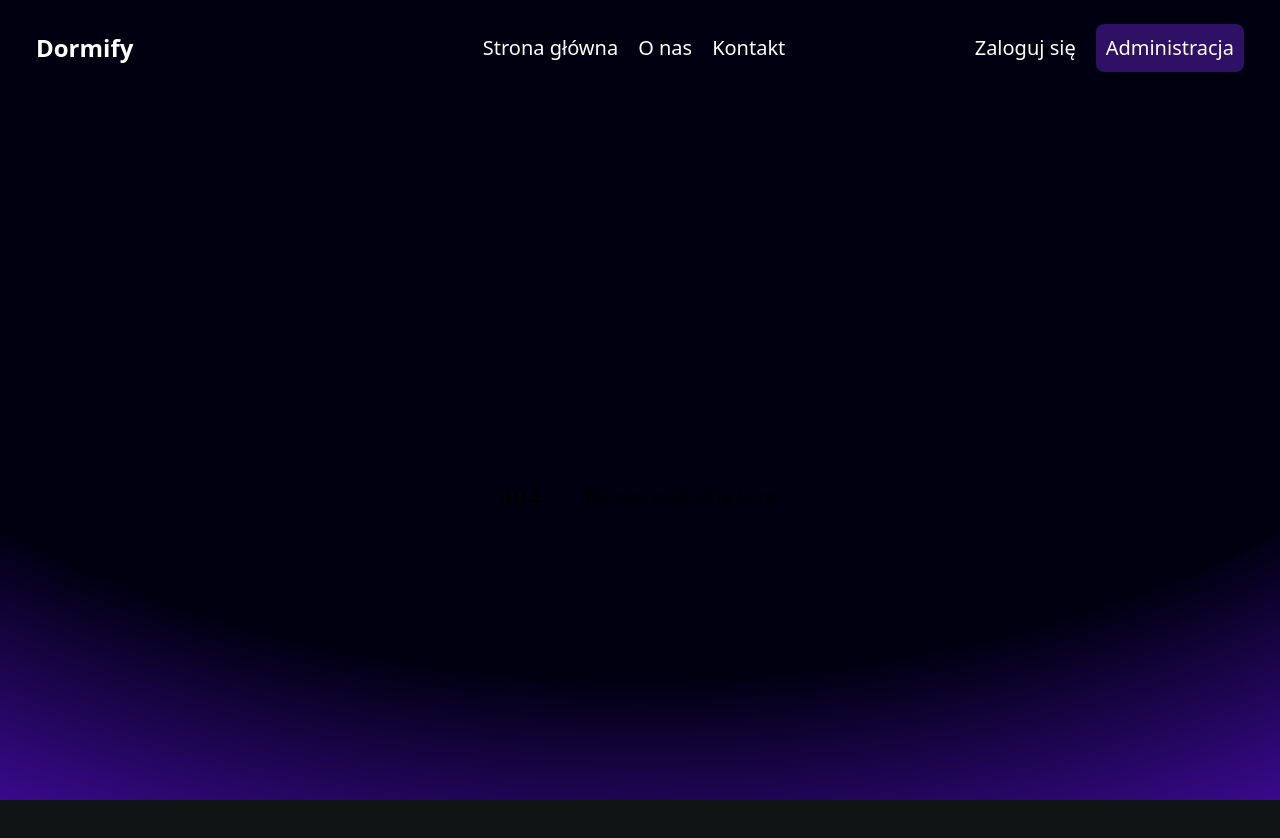
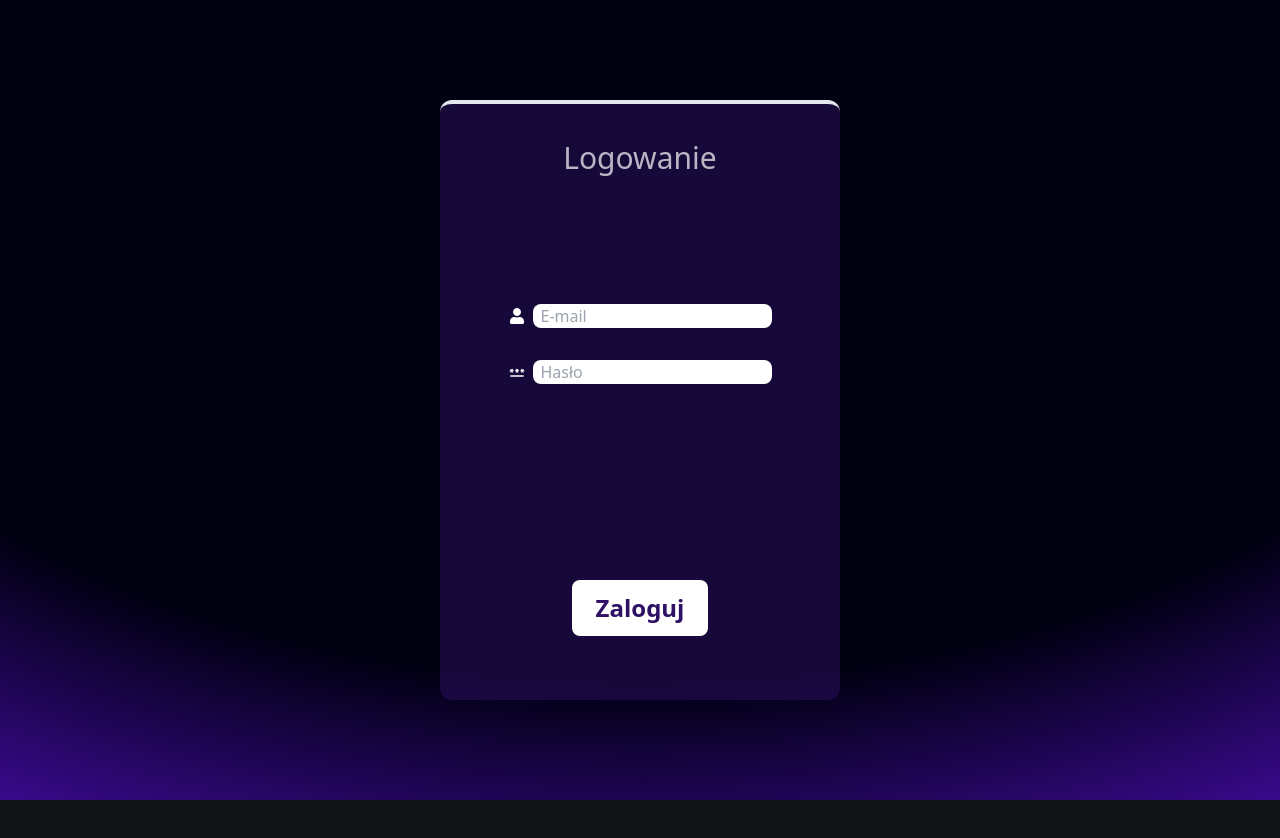
Before and after one commit to kamil-cichecki/Django, a Next.js app in the folder dormify-frontend/: page /login in a window 1280 px wide. Before the commit this address had no page. Shown: the top 838 px of the page. After the commit the page ends 800 px from the top, so only its background shows below. Built offline with nearby package versions, Linux system fonts and the light colour scheme.

Commit message:
Logowanie

```diff
--- /dev/null
+++ b/dormify-frontend/app/admin/page.js
@@ -0,0 +1,5 @@
+import React from 'react';
+
+export default function Admin() {
+  return <div>Admin</div>;
+}
--- a/dormify-frontend/app/layout.js
+++ b/dormify-frontend/app/layout.js
@@ -1,5 +1,4 @@
 import './globals.css';
-import Navbar from '@/components/Navbar/navbar';
 
 export const metadata = {
   title: 'Create Next App',
@@ -11,7 +10,6 @@ export default function RootLayout({ children }) {
     <html lang="en">
       <body className="bg-theme w-full h-screen">
         <div className="absolute inset-0 -z-10 h-full w-full items-center px-5 py-24 [background:radial-gradient(125%_125%_at_50%_10%,#001_60%,#61e_100%)]"></div>
-        <Navbar />
         {children}
       </body>
     </html>
--- /dev/null
+++ b/dormify-frontend/app/login/page.js
@@ -0,0 +1,71 @@
+'use client';
+import React from 'react';
+import { useState } from 'react';
+import { FaUser } from 'react-icons/fa';
+import { MdOutlinePassword } from 'react-icons/md';
+import { loginUser } from '@/lib/auth';
+
+export default function User() {
+  const [email, setEmail] = useState('');
+  const [password, setPassword] = useState('');
+  const [error, setError] = useState(null);
+
+  const handleSubmit = async (e) => {
+    e.preventDefault();
+    setError(null);
+
+    try {
+      const data = await loginUser(email, password);
+      localStorage.setItem('access', data.access);
+      localStorage.setItem('refresh', data.refresh);
+      alert('Logged in successfully!');
+    } catch (err) {
+      setError(err.message);
+    }
+  };
+
+  return (
+    <div className="w-full h-screen flex flex-col items-center justify-center text-white">
+      <div className="bg-violet-950 w-[400px] h-[600px] bg-opacity-50 rounded-xl border-t-4 flex flex-col items-center relative">
+        <h1 className="text-3xl mt-9 opacity-70">Logowanie</h1>
+        <form onSubmit={handleSubmit} className="gap-8 flex flex-col mt-32 ">
+          <div className="flex flex-row justify-between gap-2 items-center">
+            <label>
+              <FaUser />
+            </label>
+            <input
+              type="email"
+              value={email}
+              onChange={(e) => setEmail(e.target.value)}
+              required
+              className="rounded-lg pl-2 text-black"
+              placeholder="E-mail"
+            />
+          </div>
+          <div className="flex flex-row justify-between gap-2 items-center">
+            <label>
+              <MdOutlinePassword />
+            </label>
+            <input
+              type="password"
+              value={password}
+              onChange={(e) => setPassword(e.target.value)}
+              required
+              className="rounded-lg pl-2 text-black"
+              placeholder="Hasło"
+            />
+          </div>
+          {error && <p style={{ color: 'red' }}>{error}</p>}
+          <div className="absolute bottom-0 left-0 w-full flex flex-col items-center mb-16">
+            <button
+              type="submit"
+              className=" items-center text-center bg-white text-violet-950 font-bold py-3 px-6 text-2xl rounded-lg"
+            >
+              Zaloguj
+            </button>
+          </div>
+        </form>
+      </div>
+    </div>
+  );
+}
--- a/dormify-frontend/app/page.js
+++ b/dormify-frontend/app/page.js
@@ -1,31 +1,31 @@
 'use client';
 import { useState } from 'react';
 import Image from 'next/image';
+import HomeInfo from '@/components/Home/HomeInfo';
+import Footer from '@/components/Footer/Footer';
+import Navbar from '@/components/Navbar/Navbar';
 
 export default function Home() {
   return (
-    <div className="w-full items-center flex flex-col justify-center">
-      <h2 className="text-white text-6xl text-center font-bolder mt-32">
+    <div>
+      <Navbar />
+      <div className="w-full h-screen items-center flex flex-col justify-center">
+        <h2 className="text-white text-6xl text-center font-bolder">
           Witamy w Dormify
         </h2>
         <div className="flex flex-row w-[80%] gap-20 items-center justify-center">
-        <div className=" w-[500px] h-[300px] text-justify items-center justify-center flex flex-col rounded-full p-24 mt-9 border-b-2 border-violet-200">
+          <div className=" w-[500px] h-[300px] text-justify items-center justify-center flex flex-col rounded-full p-24 border-b-2 border-violet-200">
             <p className="text-white text-xl">
               Doomify to nowoczesne narzędzie do zarządzania administracją i
               mieszkańcami akademika. Ułatwia zarządzanie danymi, zgłoszeniami
-            technicznymi oraz komunikację z mieszkańcami. Przejrzystość i wygoda
-            w jednym miejscu!
+              technicznymi oraz komunikację z mieszkańcami. Przejrzystość i
+              wygoda w jednym miejscu!
             </p>
           </div>
-        {/* <div className="w-[500px] h-[500px] rounded-full flex items-center justify-center ">
-          <Image
-            src="/images/pobrane.gif"
-            width={400}
-            height={400}
-            className="rounded-full shadow-3xl shadow-col2"
-          />
-        </div> */}
         </div>
+      </div>
+      <HomeInfo />
+      <Footer />
     </div>
   );
 }
--- /dev/null
+++ b/dormify-frontend/components/Footer/Footer.js
@@ -0,0 +1,5 @@
+import React from 'react';
+
+export default function Footer() {
+  return <div>Footer r</div>;
+}
--- a/dormify-frontend/components/Home/HomeInfo.js
+++ b/dormify-frontend/components/Home/HomeInfo.js
@@ -1,5 +1,5 @@
 import React from 'react';
 
 export default function HomeInfo() {
-  return <div className="bg-white h-screen w-full flex flex-col">HomeInfo</div>;
+  return <div className="bg-white w-full flex flex-col">HomeInfo</div>;
 }
--- /dev/null
+++ b/dormify-frontend/components/Navbar/Navbar.js
@@ -0,0 +1,42 @@
+'use client';
+import React from 'react';
+import { useRouter } from 'next/navigation';
+
+export default function Navbar() {
+  const router = useRouter();
+
+  const handleClick = (e) => {
+    e.preventDefault();
+    router.push('/login');
+  };
+
+  const handleClickAdmin = (e) => {
+    e.preventDefault();
+    router.push('/admin');
+  };
+
+  return (
+    <>
+      <nav className=" text-white w-full h-24 flex flex-row justify-between items-center text-xl pr-9 pl-9 fixed">
+        <div className="text-2xl font-bold">Dormify</div>
+        <div>
+          <ul className="flex w-fit h-fit flex-row gap-5 items-center ml-40">
+            <li>Strona główna</li>
+            <li>O nas</li>
+
+            <li>Kontakt</li>
+          </ul>
+        </div>
+        <div className="flex w-fit h-fit flex-row items-center gap-5">
+          <button onClick={handleClick}>Zaloguj się</button>
+          <button
+            onClick={handleClickAdmin}
+            className="border-2 rounded-lg bg-violet-950 border-violet-950 p-2"
+          >
+            Administracja
+          </button>
+        </div>
+      </nav>
+    </>
+  );
+}
--- a/dormify-frontend/components/Navbar/Navbar.jsx
+++ /dev/null
@@ -1,25 +0,0 @@
-import React from 'react';
-
-export default function Navbar() {
-  return (
-    <>
-      <nav className=" text-white w-full h-24 flex flex-row justify-between items-center text-xl pr-9 pl-9">
-        <div className="text-2xl font-bold">Dormify</div>
-        <div>
-          <ul className="flex w-fit h-fit flex-row gap-5 items-center ml-40">
-            <li>Strona główna</li>
-            <li>O nas</li>
-
-            <li>Kontakt</li>
-          </ul>
-        </div>
-        <div className="flex w-fit h-fit flex-row items-center gap-5">
-          <button className="">Zaloguj się</button>
-          <button className="border-2 rounded-lg bg-violet-950 border-violet-950 p-2">
-            Administracja
-          </button>
-        </div>
-      </nav>
-    </>
-  );
-}
--- /dev/null
+++ b/dormify-frontend/lib/auth.js
@@ -0,0 +1,19 @@
+export const loginUser = async (email, password) => {
+  try {
+    const response = await fetch('http://127.0.0.1:8000/api/login/', {
+      method: 'POST',
+      headers: { 'Content-Type': 'application/json' },
+      body: JSON.stringify({ email, password }),
+    });
+
+    if (!response.ok) {
+      throw new Error('Wprowadzono błędne dane!');
+    }
+
+    const data = await response.json();
+    return data;
+  } catch (error) {
+    console.error('Logowanie nie powiodło się!', error);
+    throw error;
+  }
+};
--- a/dormify-frontend/package.json
+++ b/dormify-frontend/package.json
@@ -14,6 +14,7 @@
     "next": "14.2.19",
     "react": "^18",
     "react-dom": "^18",
+    "react-icons": "^5.4.0",
     "tailwind-merge": "^2.5.5"
   },
   "devDependencies": {
```
Also changed, not shown: 2 other files (tests, documents, lock files or other folders). Lines whose indentation alone changed are shown as unchanged.
